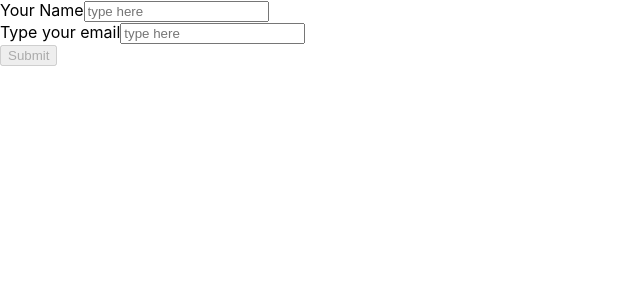
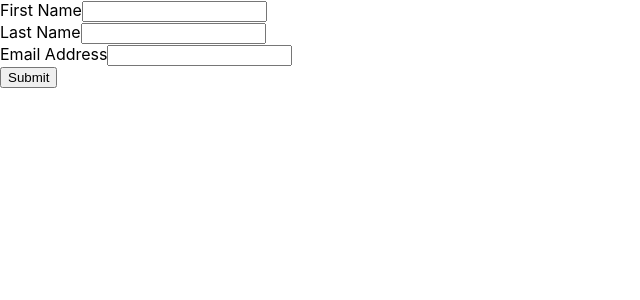
Before and after one commit to Deepak9912/form-input, a React (Create React App) app in the folder forms/: page / in a window 1280 px wide. Shown: the top 300 px of the page, without its empty margins (0-640 px from the left). Built offline with nearby package versions, Linux system fonts and the light colour scheme.

Commit message:
create a new form

```diff
--- a/forms/src/App.js
+++ b/forms/src/App.js
@@ -1,10 +1,11 @@
 import './App.css';
-import Forms from './component/Form';
+import PracForm from './component/PracForm';
+
 
 function App() {
   return (
     <div>
-      <Forms />
+        <PracForm />
     </div>
   );
 }
--- /dev/null
+++ b/forms/src/component/PracForm.js
@@ -0,0 +1,47 @@
+import {useState} from 'react';
+
+const PracForm = () => {
+
+    const [enteredName, setEnteredName] = useState('');
+    const [enteredSurname, setEnteredSurname] = useState('');
+    const [enteredEmail, setEnteredEmail] = useState('');
+
+    const nameChangeHandler = (event) => {
+        setEnteredName(event.target.value);
+        console.log(event.target.value)
+    };
+
+    const surnameChangeHandler = (event) => {
+        setEnteredSurname(event.target.value);
+    };
+
+    const emailChangeHandler = (event) => {
+        setEnteredEmail(event.target.value);
+    };
+
+    const formSubmitHandler = (event) => {
+        event.preventDefault();
+        setEnteredName('')
+    }
+
+
+    return <form onChange={formSubmitHandler}>
+        <div>
+            <label htmlfor="name">First Name</label>
+            <input onClick={nameChangeHandler} for="name" type='text' />
+        </div>
+        <div>
+            <label htmlfor="surname">Last Name</label>
+            <input onClick={surnameChangeHandler} type='text' for="surname" />
+        </div>
+        <div>
+            <label htmlfor="email">Email Address</label>
+            <input onClick={emailChangeHandler} type='email' for="email" />
+        </div>
+        <div>
+            <button>Submit</button>
+        </div>
+    </form>
+}
+
+export default PracForm;
```
